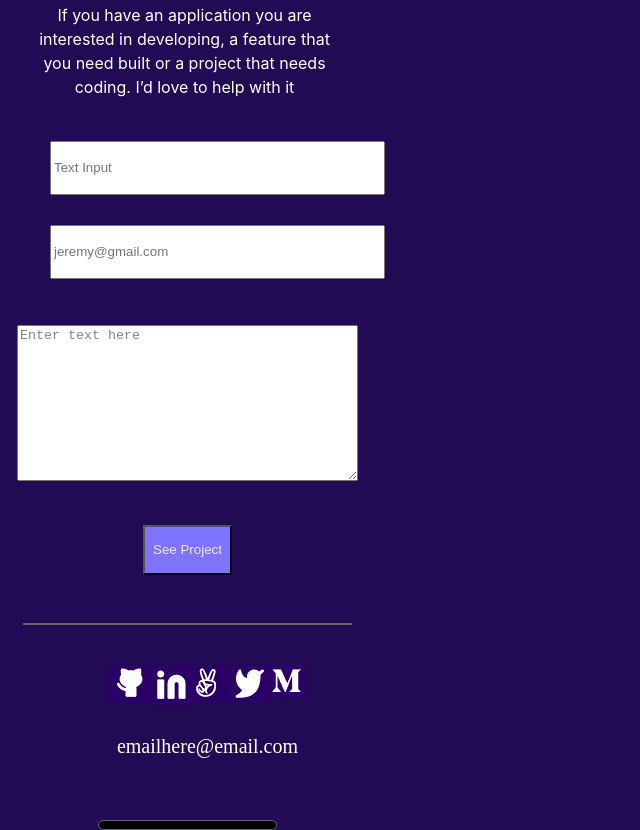
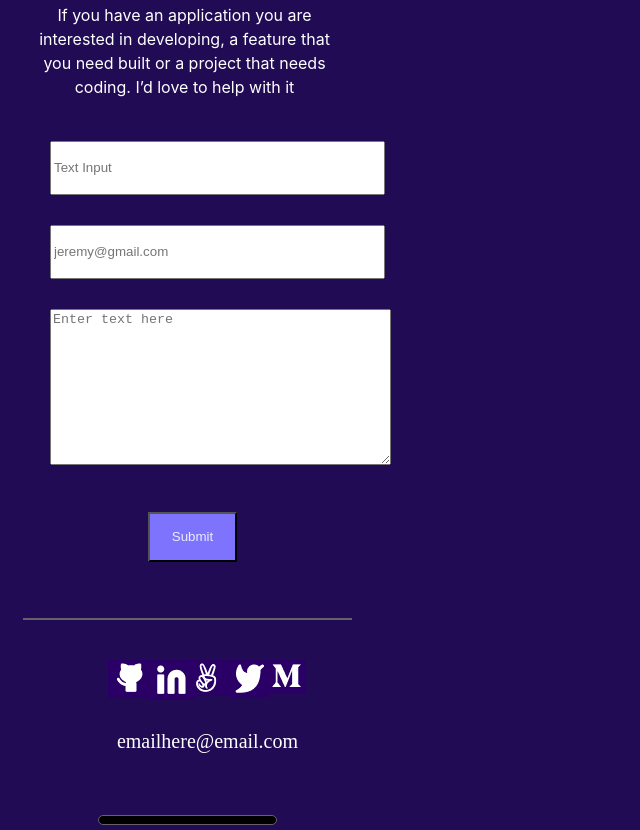
Before and after one commit to aakbarkhan/Portfolio, a website: page index.html in a window 1280 px wide. Shown: the part 4374-5204 px from the top of the page, without its empty margins (0-640 px from the left). Drawn offline with Linux system fonts and the light colour scheme.

Commit message:
Add textarea into the form tag

```diff
--- a/index.html
+++ b/index.html
@@ -167,12 +167,13 @@
 
                         </li>
                         <li>
-
+                            <textarea name="text" id="input" cols="40" rows="10" maxlenght="500" placeholder="Enter text here"></textarea>
+                        </li>
+                        <li>
+                            <button class="btn-btn" type="submit">Submit</button>
                         </li>
                     </ul>
                 </form>
-                <textarea name="text" id="input" cols="40" rows="10">Enter text here</textarea>
-                <button class="btn-btn" type="button">See Project</button>
                 <hr>
                 <ul class="social-icons">
                     <li class="icons">
```
